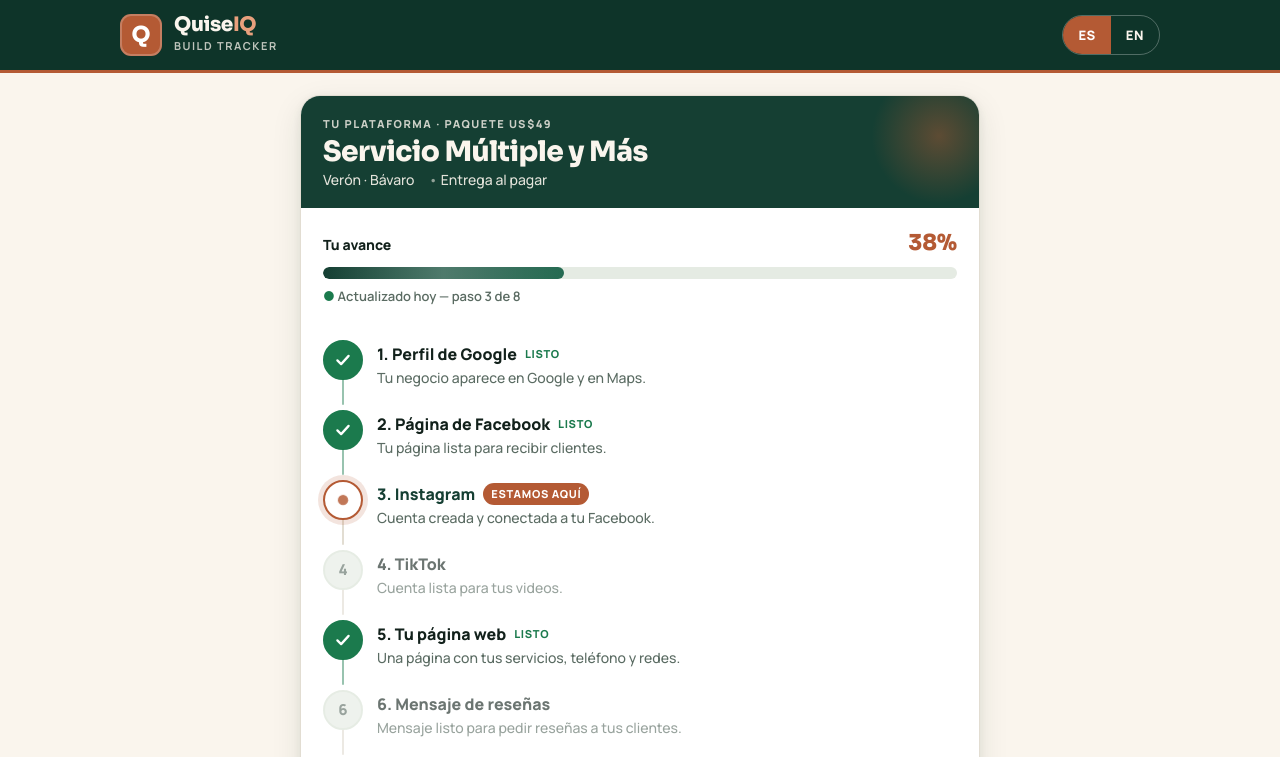
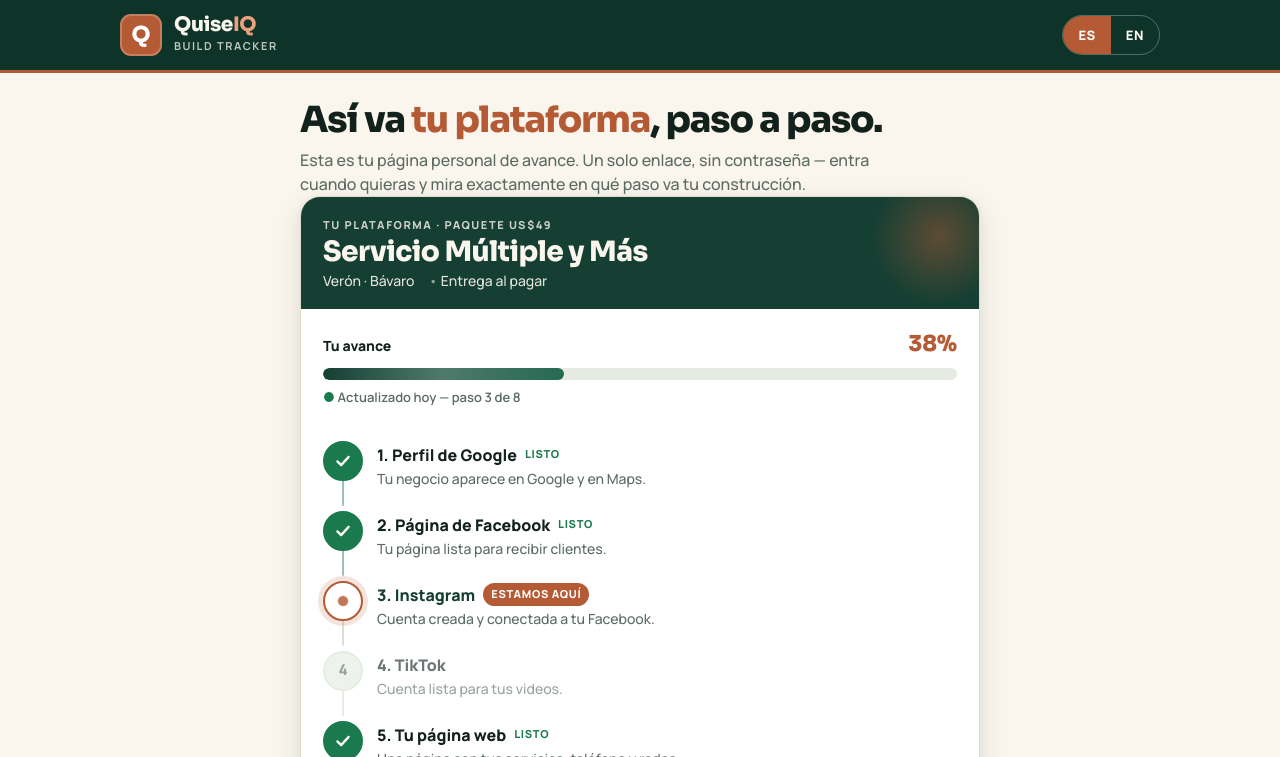
Before and after one commit to Marquis-Davis/marquis-davis.github.io, a plain HTML site: page trackers/smm-k7x4/index.html in a window 1280 px wide. Both pictures are taken after a click on the button "ES". Shown: the top 757 px of the page. Drawn offline with Linux system fonts and the light colour scheme.

Commit message:
Lui tracker: add the demo's intro headline block (client copy)

```diff
--- a/trackers/smm-k7x4/index.html
+++ b/trackers/smm-k7x4/index.html
@@ -272,6 +272,10 @@
 </header>
 
 <div class="wrap">
+  <div class="intro">
+    <h1 data-i18n-html="introTitle">Así va <em>tu plataforma</em>, paso a paso.</h1>
+    <p data-i18n-html="introText">Esta es tu página personal de avance. Un solo enlace, sin contraseña — entra cuando quieras y mira exactamente en qué paso va tu construcción.</p>
+  </div>
   <div class="layout">
     <section class="tracker" aria-label="Vista del cliente">
       <div class="tracker-head">
@@ -320,6 +324,8 @@
 (function(){
   var UI = {
     es: {
+      introTitle: 'Así va <em>tu plataforma</em>, paso a paso.',
+      introText: 'Esta es tu página personal de avance. Un solo enlace, sin contraseña — entra cuando quieras y mira exactamente en qué paso va tu construcción.',
       clientLabel: 'Tu plataforma · Paquete US$49',
       metaDelivery: 'Entrega al pagar',
       paidTitle: '¡Pagado en su totalidad!',
@@ -332,6 +338,8 @@
       footNote: 'Toca tu enlace cuando quieras para ver tu avance al instante.'
     },
     en: {
+      introTitle: 'Your platform, <em>step by step</em>.',
+      introText: 'This is your personal progress page. One link, no password — check in anytime and see exactly where your build stands.',
       clientLabel: 'Your platform · US$49 package',
       metaDelivery: 'Delivery on payment',
       paidTitle: 'Paid in full!',
@@ -458,6 +466,10 @@
       var k = el.getAttribute('data-i18n');
       if(dict[k] !== undefined){ el.textContent = dict[k]; }
     });
+    Array.prototype.forEach.call(document.querySelectorAll('[data-i18n-html]'), function(el){
+      var k = el.getAttribute('data-i18n-html');
+      if(dict[k] !== undefined){ el.innerHTML = dict[k]; }
+    });
     langEsBtn.classList.toggle('active', l === 'es');
     langEnBtn.classList.toggle('active', l === 'en');
     langEsBtn.setAttribute('aria-pressed', String(l === 'es'));
```
